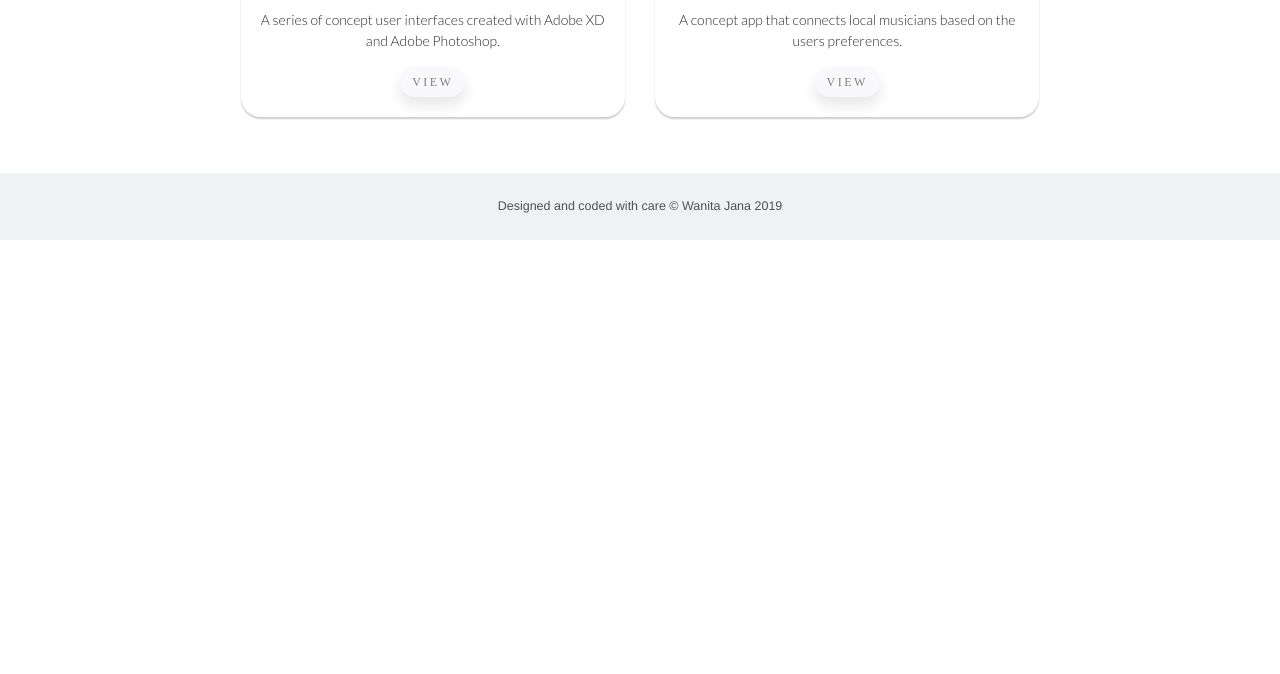
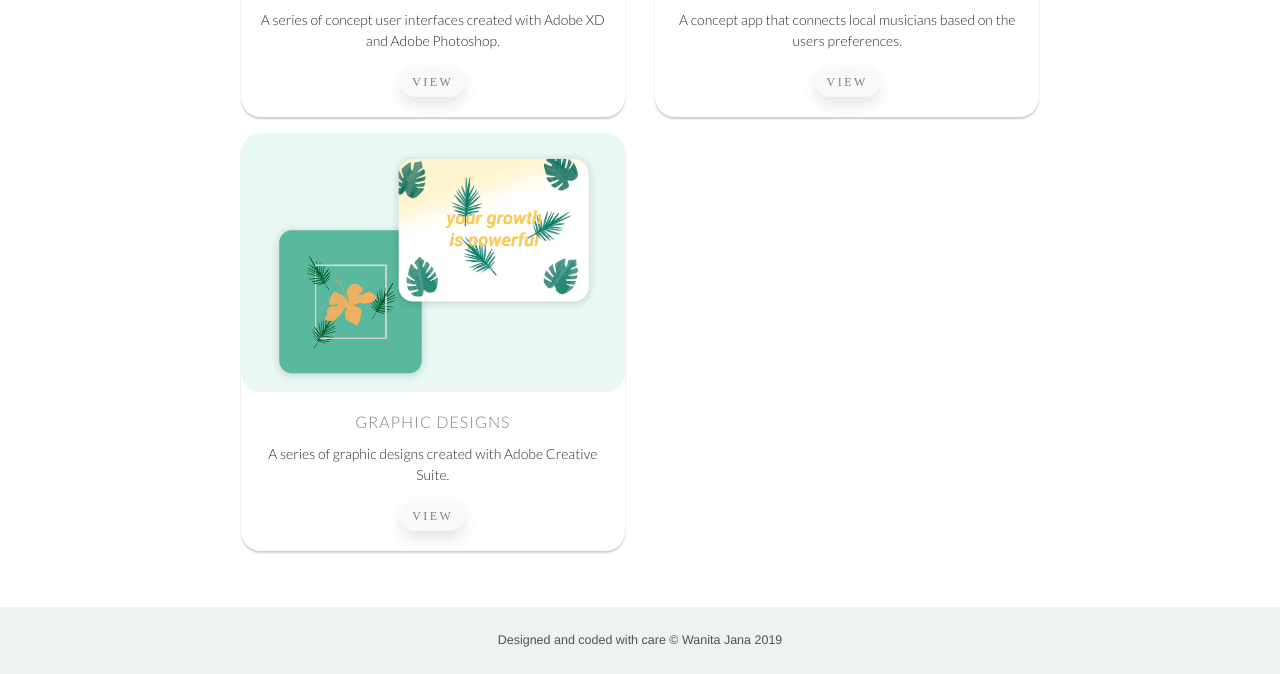
Before and after one commit to wanita-jana/wanita-jana.github.io, a plain HTML site: page index.html in a window 1280 px wide. Shown: the part 2141-2815 px from the top of the page. Before the commit the page ends 2381 px from the top, so only its background shows below. Drawn offline with nearby package versions, Linux system fonts and the light colour scheme.

Commit message:
added graphic designs page

```diff
--- a/index.html
+++ b/index.html
@@ -205,6 +205,28 @@
     </div>
   </div>
 
+<div class="container-fluid px-5"
+    data-aos="fade-up"
+    data-aos-duration="600">
+    <div
+        class="cards d-flex flex-column my-2  align-items-center flex-md-row justiy-content-around text-center card-deck"
+      >
+        <div class="card mt-2">
+          <img class="card-img-top" src="images/graphics.png" />
+              <div class="card-body">
+                <h4 class="card-title">Graphic Designs</h4>
+                <p class="card-text">
+                  A series of graphic designs created with Adobe Creative Suite.
+                </p>
+                <a class="btn btn-dark" href="graphics.html">View</a>
+              </div>
+        </div>
+        <div class="card mt-2">
+
+        </div>
+      </div>
+</div>
+
   <br>
   <br>
 
```
Also changed, not shown: graphics.html (+6 -3 lines), 1 other file.
